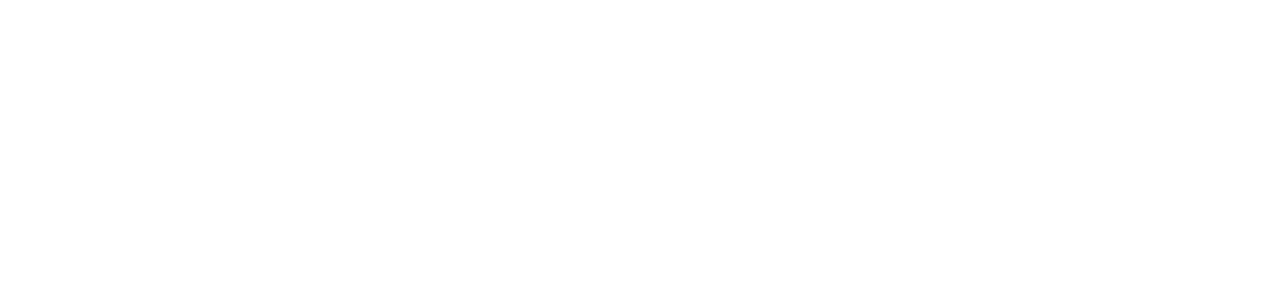
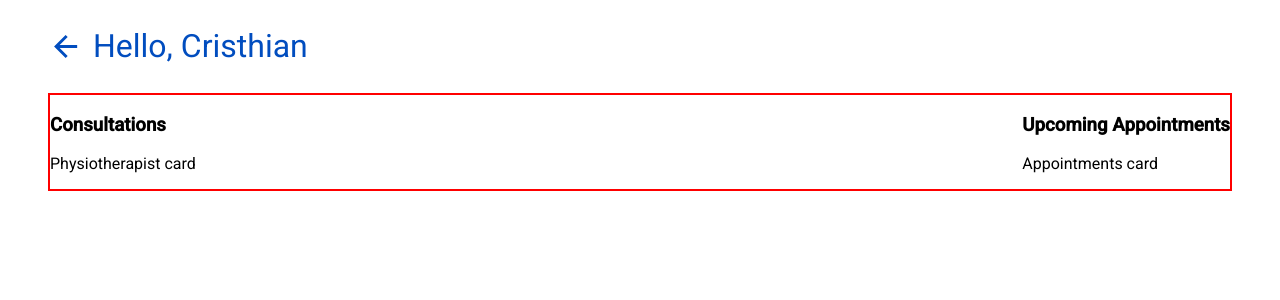
Before and after one commit to upc-pre-202302-IoTheraphy-SI572-SW71/Web-Theraphy, an Angular app: page /home-patient in a window 1280 px wide. Before the commit this address led to /. Shown: the top 300 px of the page. Built offline with nearby package versions, Linux system fonts and the light colour scheme; sample sign-in values are in the browser's storage.

Commit message:
feat(home-patient): added page for home patient

```diff
--- a/src/app/app-routing.module.ts
+++ b/src/app/app-routing.module.ts
@@ -16,9 +16,11 @@
 import {AddReviewComponent} from "./social/pages/add-review/add-review.component";
 import {ConsultationDetailsComponent} from "./consultations/pages/consultation-details/consultation-details.component";
 import {MyTheraphyComponent} from "./therapy/pages/my-theraphy/my-theraphy.component";
+import {HomePatientComponent} from "./home/pages/home-patient/home-patient.component";
 
 const routes: Routes = [
   {path: '', redirectTo: 'login', pathMatch: 'full'},
+  {path: 'home-patient' , component: HomePatientComponent},
   {path: 'login' , component: LoginComponent},
   {path: 'auth-registration', component: SignupComponent},
   {path: 'registration-patient', component: PatientRegisterComponent},
--- a/src/app/app.module.ts
+++ b/src/app/app.module.ts
@@ -33,6 +33,7 @@
 import {MatSidenavModule} from "@angular/material/sidenav";
 import {MatLegacyTooltipModule} from "@angular/material/legacy-tooltip";
 import {MyTheraphyComponent} from "./therapy/pages/my-theraphy/my-theraphy.component";
+import {HomePatientComponent} from "./home/pages/home-patient/home-patient.component";
 
 @NgModule({
     declarations: [
@@ -47,7 +48,8 @@
         PhysiotherapistRegisterComponent,
         ConsultationDetailsComponent,
         SidenavComponent,
-        MyTheraphyComponent
+        MyTheraphyComponent,
+        HomePatientComponent
     ],
   imports: [
     BrowserModule,
--- a/src/app/home/pages/home-patient/home-patient.component.css
+++ b/src/app/home/pages/home-patient/home-patient.component.css
@@ -9,7 +9,44 @@
   margin-left: 48px;
   margin-right: 48px;
 }
-.sidenav {
+
+.contents .header {
+  display: flex;
+  flex-direction: row;
+  gap: 10px;
+}
+
+
+.profile-header{
+  display: flex;
+  justify-content: space-between;
+  width: 100%;
+}
+.profile-header_left{
+  display: flex;
+
+  align-items: center;
+  justify-content: center;
+  gap: 10px;
+}
+
+.profile-header_left h1{
+  color: #014DBF;
+  /* v-text/h3 */
+  font-style: normal;
+  font-weight: 400;
+  line-height: 50px; /* 104.167% */
+}
+
+.flex-container {
+  display: flex;
+  flex-flow: row wrap;
+  justify-content: space-between;
+  border: 2px solid red;
+}
+
+
+/*.sidenav {
   height: 100%;
 }
 
@@ -129,4 +166,4 @@
     flex-direction: column;
   }
 
-}
+}*/
--- a/src/app/home/pages/home-patient/home-patient.component.html
+++ b/src/app/home/pages/home-patient/home-patient.component.html
@@ -1,4 +1,4 @@
-<div class="page">
+<!--<div class="page">
   <div class="sidenav">
     <app-sidenav></app-sidenav>
   </div>
@@ -98,4 +98,36 @@
         </div>
       </div></div>
   </div>
+</div>!-->
+
+<div class="page">
+  <div class="contents">
+
+    <div class="profile-header">
+      <div class="profile-header_left">
+        <svg xmlns="http://www.w3.org/2000/svg" width="35" height="35" viewBox="0 0 40 40" fill="none">
+          <path d="M33.3333 18.3331V21.6665H13.3333L22.5 30.8331L20.1333 33.1998L6.93332 19.9998L20.1333 6.7998L22.5 9.16647L13.3333 18.3331H33.3333Z" fill="#014DBF"/>
+        </svg>
+        <h1>Hello, Cristhian</h1>
+      </div>
+    </div>
+
+    <div class="flex-container">
+      <div class="consultations">
+        <h3>Consultations</h3>
+        <div class="card">
+          <p>Physiotherapist card</p>
+        </div>
+      </div>
+
+      <div class="appointments">
+        <h3>Upcoming Appointments</h3>
+        <div class="card">
+          <p>Appointments card</p>
+        </div>
+      </div>
+    </div>
+
+
+  </div>
 </div>
--- a/src/app/home/pages/home-patient/home-patient.component.ts
+++ b/src/app/home/pages/home-patient/home-patient.component.ts
@@ -1,12 +1,12 @@
 import { Component, OnInit } from '@angular/core';
-import {Physiotherapist} from "../../../security/model/physiotherapist";
+/*import {Physiotherapist} from "../../../security/model/physiotherapist";
 import {Treatment} from "../../../treatments/model/treatment";
 import {TreatmentsByPatient} from "../../../treatments/model/treatments-by-patient";
 import {Appointments} from "../../../therapy/model/appointments";
 import {PhysiotherapistsService} from "../../../security/services/physiotherapists.service";
 import {TreatmentsService} from "../../../treatments/services/treatments.service";
 import {TreatmentsByPatientService} from "../../../treatments/services/treatments-by-patient.service";
-import {AppointmentsService} from "../../../therapy/services/appointments.service";
+import {AppointmentsService} from "../../../therapy/services/appointments.service";*/
 
 @Component({
   selector: 'app-home-patient',
@@ -15,7 +15,7 @@
 })
 export class HomePatientComponent implements OnInit {
 
-  physiotherapists: Physiotherapist[]=[];
+ /* physiotherapists: Physiotherapist[]=[];
   treatments: Treatment[]=[];
   myTreatments: TreatmentsByPatient[]=[];
   appointments: Appointments[]=[];
@@ -26,15 +26,15 @@
     this.currentUser = Number(sessionStorage.getItem("typeId"));
 
   }
-
+*/
   ngOnInit(): void {
-    this.getAllPhysiotherapists();
+    /*this.getAllPhysiotherapists();
     this.getAllTreatments();
     this.getAllMyTreatments();
-    this.getAllAppointments();
+    this.getAllAppointments();*/
   }
 
-  getAllAppointments(){
+  /*getAllAppointments(){
     this.appointmentsService.getAll().subscribe((response: any) => {
       this.appointments = response.content;
     })
@@ -56,5 +56,5 @@
     this.myTreatmentsService.getAll().subscribe((response: any)=>{
       this.myTreatments = response.content;
     })
-  }
+  }*/
 }
```
